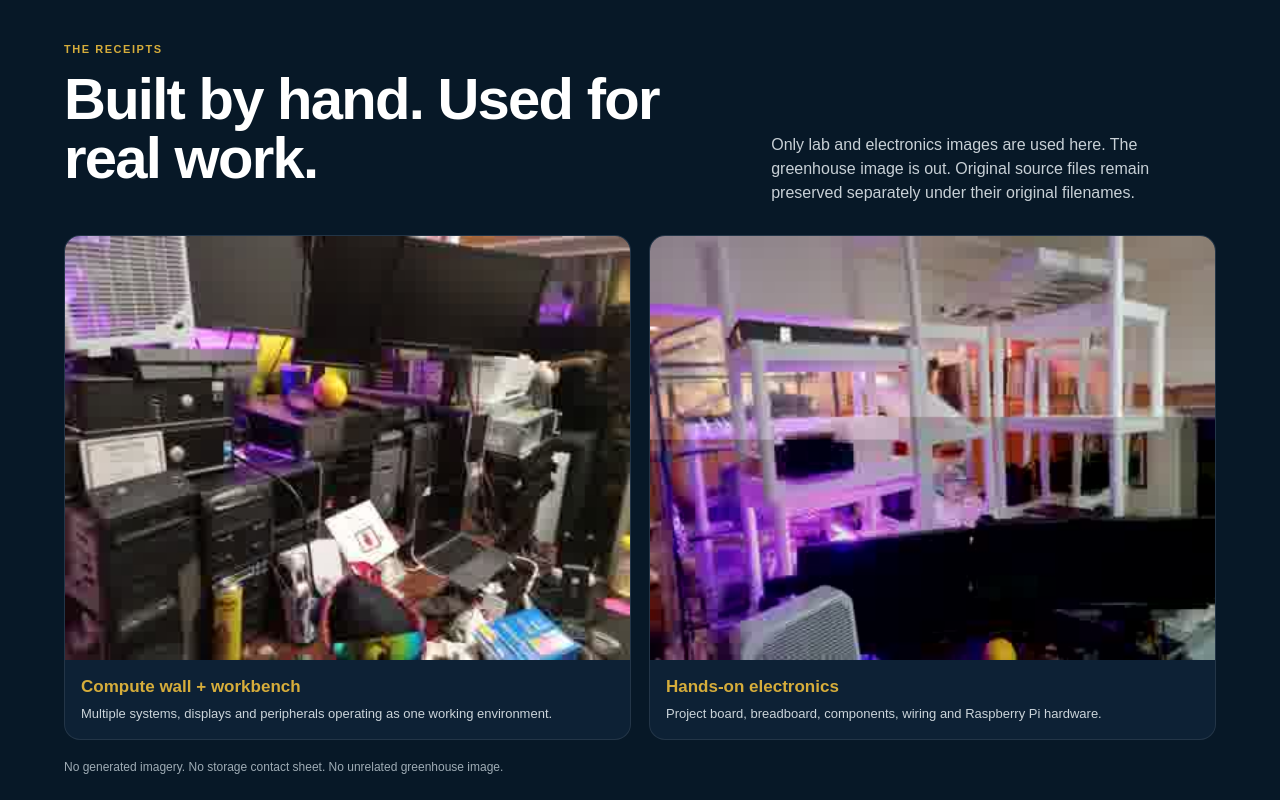
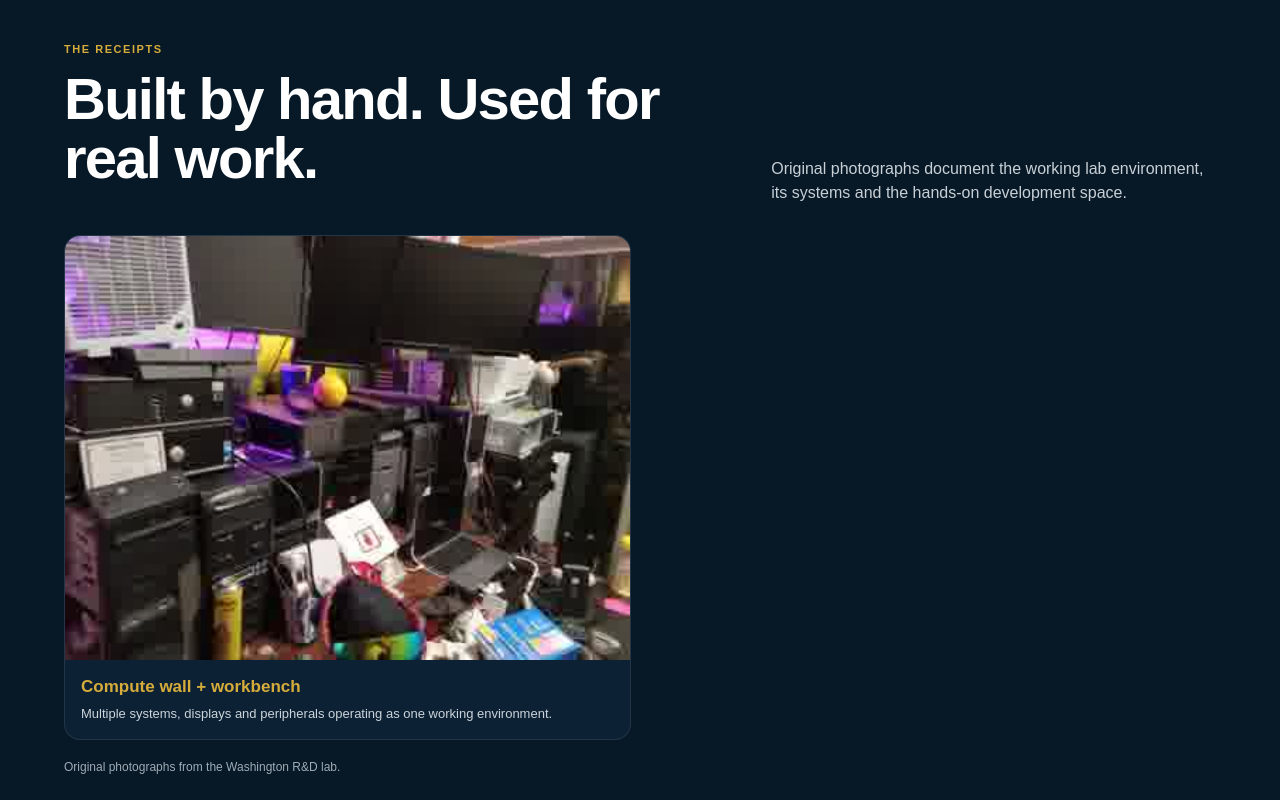
Before and after one commit to dinididit/BRING-THE-LAB-HOME, a website: page index.html in a window 1280 px wide. Shown: the part 1140-1940 px from the top of the page. Drawn offline with Linux system fonts and the light colour scheme.

Commit message:
Remove greenhouse card and clean public evidence copy

```diff
--- a/index.html
+++ b/index.html
@@ -49,7 +49,7 @@
             <p class="eyebrow gold">THE RECEIPTS</p>
             <h2>Built by hand. Used for real work.</h2>
           </div>
-          <p>Only lab and electronics images are used here. The greenhouse image is out. Original source files remain preserved separately under their original filenames.</p>
+          <p>Original photographs document the working lab environment, its systems and the hands-on development space.</p>
         </div>
 
         <div class="gallery">
@@ -57,12 +57,8 @@
             <img src="assets/lab-workbench.jpg" alt="Dense Washington lab workbench with computers, displays, peripheral equipment and cabling." loading="lazy" />
             <figcaption><b>Compute wall + workbench</b><span>Multiple systems, displays and peripherals operating as one working environment.</span></figcaption>
           </figure>
-          <figure class="card">
-            <img src="assets/lab-wide.jpg" alt="Hands-on electronics workbench with project board, breadboard, wiring and Raspberry Pi hardware." loading="lazy" />
-            <figcaption><b>Hands-on electronics</b><span>Project board, breadboard, components, wiring and Raspberry Pi hardware.</span></figcaption>
-          </figure>
         </div>
-        <p class="receipt-foot">No generated imagery. No storage contact sheet. No unrelated greenhouse image.</p>
+        <p class="receipt-foot">Original photographs from the Washington R&amp;D lab.</p>
       </div>
     </section>
 
```
